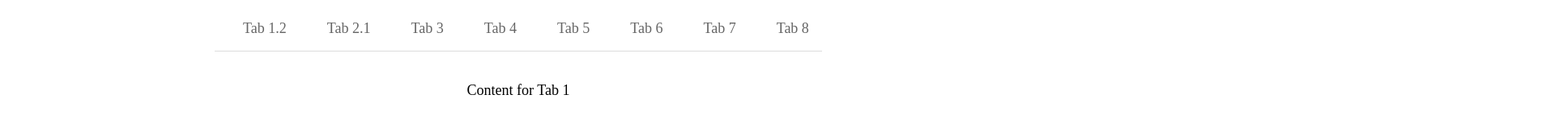
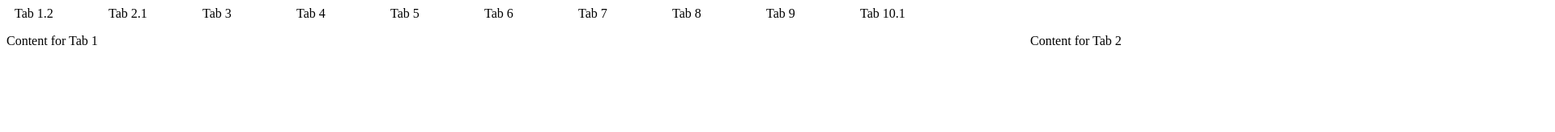
Before and after one commit to Eric-CCDong/test, a plain HTML site: page index.html in a window 1280 px wide. Shown: the top 164 px of the page at 81% size, 1920 px wide, since content can reach past the window. Drawn offline with Linux system fonts and the light colour scheme.

Commit message:
Update index.html

```diff
--- a/index.html
+++ b/index.html
@@ -8,100 +8,7 @@
       rel="stylesheet"
       href="./swiper-bundle.min.css"
     />
-    <style>
-      :root {
-        --swiper-theme-color: #f0f0f0;
-        -webkit-tap-highlight-color: transparent;
-      }
-      .swiper-slide:focus {
-        outline: none !important;
-      }
-      *:focus {
-        outline: none;
-        background: transparent;
-      }
-      body {
-        margin: 0;
-      }
-      /* 自定义样式 */
-      .tabs {
-        width: 100%;
-        max-width: 750px;
-        margin: 0 auto;
-        overflow: hidden;
-      }
 
-      .tabs-header {
-        white-space: nowrap;
-        border-bottom: 0.5px solid #ddd; /* 改为0.5px */
-        padding: 5px; /* 移除内边距 */
-        margin: 0; /* 确保没有外边距 */
-      }
-
-      .tabs-nav {
-        display: flex;
-        align-items: center;
-        padding: 10px 0; /* 保持内边距 */
-        padding-bottom: 2px;
-        width: 100%;
-      }
-
-      .tab-item {
-        padding: 10px 20px;
-        text-align: center;
-        cursor: pointer;
-        user-select: none;
-        white-space: nowrap;
-        position: relative;
-        box-sizing: border-box;
-        color: #666; /* 未激活时的字体颜色 */
-      }
-
-/*       .tab-item::after {
-        content: "";
-        position: absolute;
-        bottom: -2px;
-        left: 0;
-        right: 0;
-        height: 2px;
-        transform: scaleX(0);
-        transform-origin: left;
-        transition: transform 0.3s ease;
-        background-color: #ccc; /* 未激活时的下划线颜色 */
-      }
-
-      .tab-item.active::after {
-        transform: scaleX(1);
-      }
-
-      .tab-item.active::after {
-        transform: scaleX(1);
-        background-color: #555; /* 激活时的下划线颜色 */
-      }
- */
-      .tab-item.active,
-      .tab-item:active {
-        color: #000; /* 激活时的字体颜色 */
-      }
-
-      .tabs-body {
-        padding: 20px;
-      }
-
-      .swiper-container {
-        width: 100%;
-        height: 100%;
-      }
-
-      .swiper-slide {
-        text-align: center;
-        font-size: 18px;
-        background: #fff;
-        display: flex;
-        justify-content: center;
-        align-items: center;
-      }
-    </style>
   </head>
   <body>
     <div class="tabs">
```
